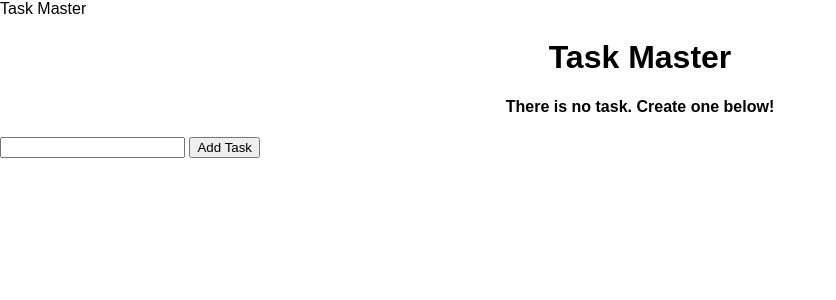
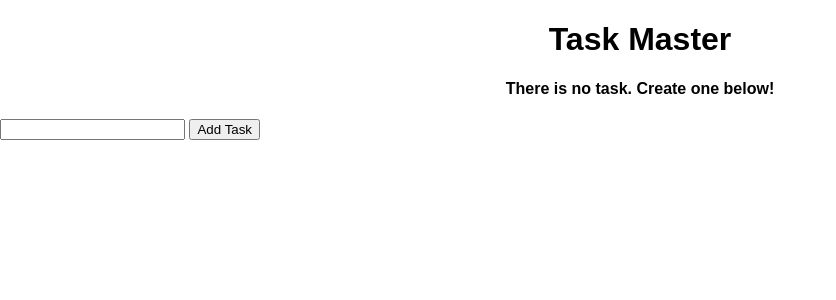
Before and after one commit to akiraoscar/FlaskTu, a Flask app: page / in a window 1280 px wide. Shown: the top 300 px of the page, without its empty margins (0-836 px from the left). Run offline with Flask 2, Linux system fonts and the light colour scheme; data that the repository does not hold is empty.

Commit message:
fix index and base html

```diff
--- a/templates/base.html
+++ b/templates/base.html
@@ -4,7 +4,7 @@
     <meta charset="UTF-8">
     <meta name="viewport" content="width=device-width, initial-scale=1.0">
     <meta http-equiv="X-UA-Compatible" content="ie=edge">
-    <link rel="stylesheet" href="{{url_for('static', filename='css/main.css')}}"
+    <link rel="stylesheet" href="{{ url_for('static', filename='css/main.css') }}">
     {% block head %}{% endblock %}
 </head>
 <body>
--- a/templates/index.html
+++ b/templates/index.html
@@ -31,9 +31,12 @@
         {% endfor %}
     </table>
     {% endif %}
-    <form action="/" method="POST">
-        <input type="text" name="content" id="content">
-        <input type="submit" value="Add Task">
-    </form>
+
+    <div class="form">
+        <form action="/" method="POST">
+            <input type="text" name="content" id="content">
+            <input type="submit" value="Add Task">
+        </form>
+    </div>
 </div>
 {% endblock %}
```
Also changed, not shown: test.db.
